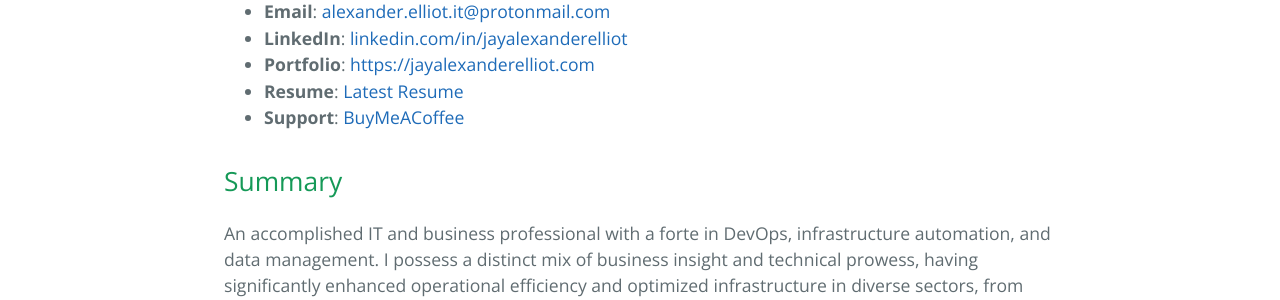
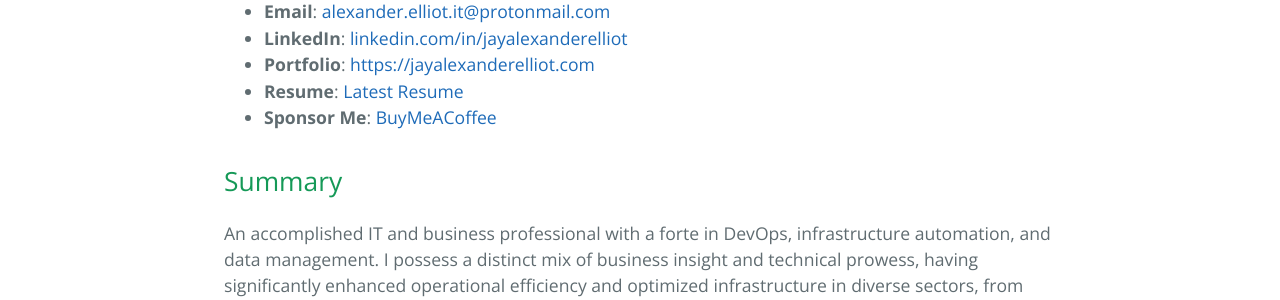
Before and after one commit to Jay-Alexander-Elliot/Jay-Alexander-Elliot.github.io, a Jekyll site: the page built from index.md, in a window 1280 px wide. Shown: the part 419-719 px from the top of the page. Built offline with Jekyll 4.4.1, drawn with Linux system fonts in a browser that asks for light colours; our own code applies the rules of GitHub Pages for plain Markdown files.

Commit message:
fixed stuff in index.md

```diff
--- a/index.md
+++ b/index.md
@@ -8,7 +8,7 @@ layout: default
 - **LinkedIn**: [linkedin.com/in/jayalexanderelliot](https://linkedin.com/in/jayalexanderelliot)
 - **Portfolio**: [https://jayalexanderelliot.com](https://jayalexanderelliot.com)
 - **Resume**: [Latest Resume](./resume.pdf)
-- **Support**: [BuyMeACoffee](https://www.buymeacoffee.com/jscribe)
+- **Sponsor Me**: [BuyMeACoffee](https://www.buymeacoffee.com/jscribe)
 
 ## Summary
 
```
